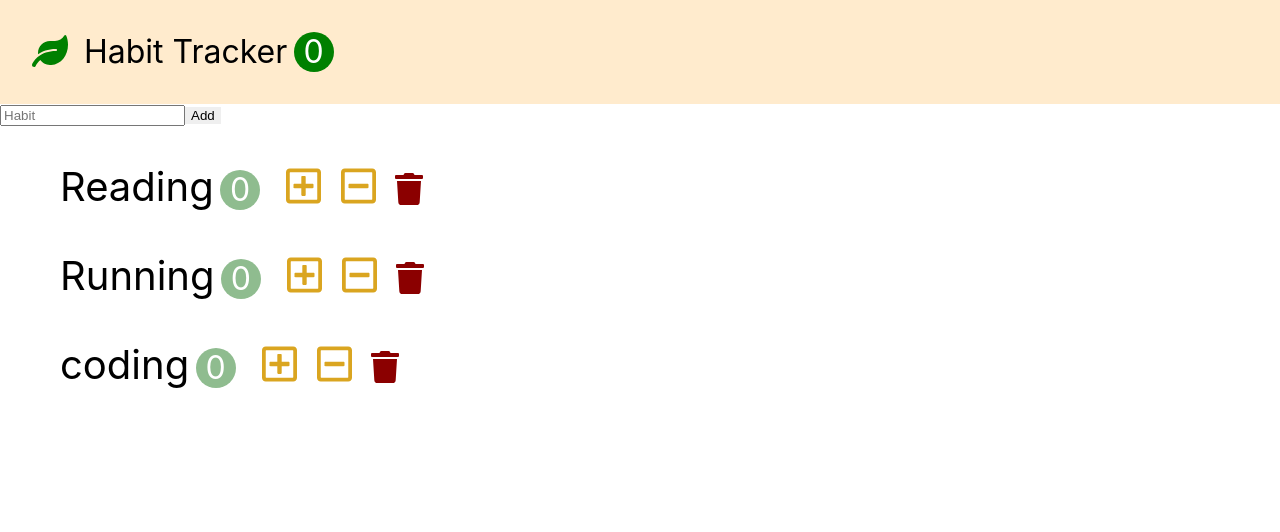
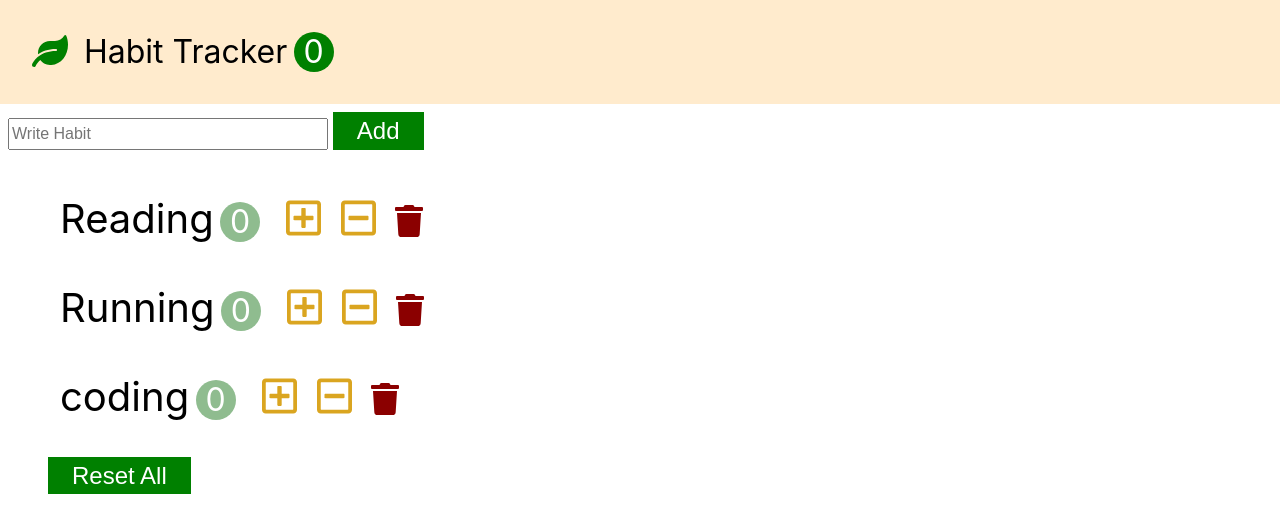
Before and after one commit to younchong/TIL, a React (Create React App) app in the folder React/dream_coding/react-basic/habit-tracker/: page / in a window 1280 px wide. Shown: the top 532 px of the page. Built offline with nearby package versions, Linux system fonts and the light colour scheme.

Commit message:
21.12.13 TIL HTTP last

```diff
--- a/React/dream_coding/react-basic/habit-tracker/src/app.css
+++ b/React/dream_coding/react-basic/habit-tracker/src/app.css
@@ -30,6 +30,24 @@ button {
   background-color: green;
   color: white;
   border-radius: 50%;
+}
+
+.add-form {
+  padding: 0.5em;
+}
+
+.add-input {
+  font-size: 1rem;
+  width: 20rem;
+  height: 2rem;
+}
+
+.add-button {
+  font-size: 1.5rem;
+  padding: 0.2em 1em;
+  margin-left: 0.2em;
+  background-color: green;
+  color: white;
 }
 
 .habit {
@@ -71,3 +89,11 @@ button {
   vertical-align: baseline;
   color: darkred;
 }
+
+.habits-reset {
+  font-size: 1.5rem;
+  padding: 0.2em 1em;
+  background-color: green;
+  color: white;
+  margin-left: 2em;
+}
--- a/React/dream_coding/react-basic/habit-tracker/src/app.jsx
+++ b/React/dream_coding/react-basic/habit-tracker/src/app.jsx
@@ -13,16 +13,22 @@ class App extends Component {
   }
 
   handleIncrement = habit => {
-    const habits = [...this.state.habits];
-    const index = habits.indexOf(habit);
-    habits[index].count++;
+    const habits = this.state.habits.map(item => {
+      if (item.id === habit.id) {
+        return {...habit, count: habit.count + 1 };
+      }
+      return item;
+    })
     this.setState({ habits: habits });
   }
   handleDecrement = habit => {
-    const habits = [...this.state.habits];
-    const index = habits.indexOf(habit);
-    const count = habits[index].count - 1;
-    habits[index].count = count < 0 ? 0 : count;
+    const habits = this.state.habits.map(item => {
+      if (item.id === habit.id) {
+        const changedCount = habit.count - 1 > 0 ? habit.count - 1 : 0;
+        return {...habit, count: changedCount};
+      }
+      return item;
+    })
     this.setState({ habits });
   }
   handleDelete = habit => {
@@ -32,6 +38,15 @@ class App extends Component {
   handleAdd = name => {
     const habits = [...this.state.habits, { id : Date.now(), name, count: 0}];
     this.setState({habits})
+  }
+  handleReset = () => {
+    const habits = this.state.habits.map(habit => {
+      if (habit.count !== 0) {
+        return {...habit, count: 0};
+      }
+      return habit
+    })
+    this.setState({habits});
   }
   render() {
     return (
@@ -45,6 +60,7 @@ class App extends Component {
           onDecrement={this.handleDecrement}
           onDelete={this.handleDelete}
           onAdd={this.handleAdd}
+          onReset={this.handleReset}
         />
 
       </>
--- a/React/dream_coding/react-basic/habit-tracker/src/components/habit.jsx
+++ b/React/dream_coding/react-basic/habit-tracker/src/components/habit.jsx
@@ -1,6 +1,6 @@
-import React, { Component } from 'react';
+import React, { PureComponent } from 'react';
 
-class Habit extends Component {
+class Habit extends PureComponent {
   handleIncrement = () => {
     this.props.onIncrement(this.props.habit);
   }
--- a/React/dream_coding/react-basic/habit-tracker/src/components/habitAddForm.jsx
+++ b/React/dream_coding/react-basic/habit-tracker/src/components/habitAddForm.jsx
@@ -1,6 +1,6 @@
-import React, { Component } from 'react';
+import React, { PureComponent } from 'react';
 
-class HabitAddForm extends Component {
+class HabitAddForm extends PureComponent {
   formRef = React.createRef();
   inputRef = React.createRef();
   onSubmit = (event) => {
@@ -18,7 +18,7 @@ class HabitAddForm extends Component {
             ref={this.inputRef}
             type="text"
             className="add-input"
-            placeholder="Habit"
+            placeholder="Write Habit"
           />
           <button className="add-button">Add</button>
       </form>
--- a/React/dream_coding/react-basic/habit-tracker/src/components/habits.jsx
+++ b/React/dream_coding/react-basic/habit-tracker/src/components/habits.jsx
@@ -21,6 +21,7 @@ class Habits extends Component {
             />
           ))}
         </ul>
+        <button className="habits-reset" onClick={this.props.onReset}>Reset All</button>
     </>
 
     );
--- a/React/dream_coding/react-basic/habit-tracker/src/components/navbar.jsx
+++ b/React/dream_coding/react-basic/habit-tracker/src/components/navbar.jsx
@@ -1,6 +1,6 @@
-import React, { Component } from 'react';
+import React, { PureComponent } from 'react';
 
-class Navbar extends Component {
+class Navbar extends PureComponent {
 
   render() {
     return (
```
Also changed, not shown: 1 other file (tests, documents, lock files or other folders).
